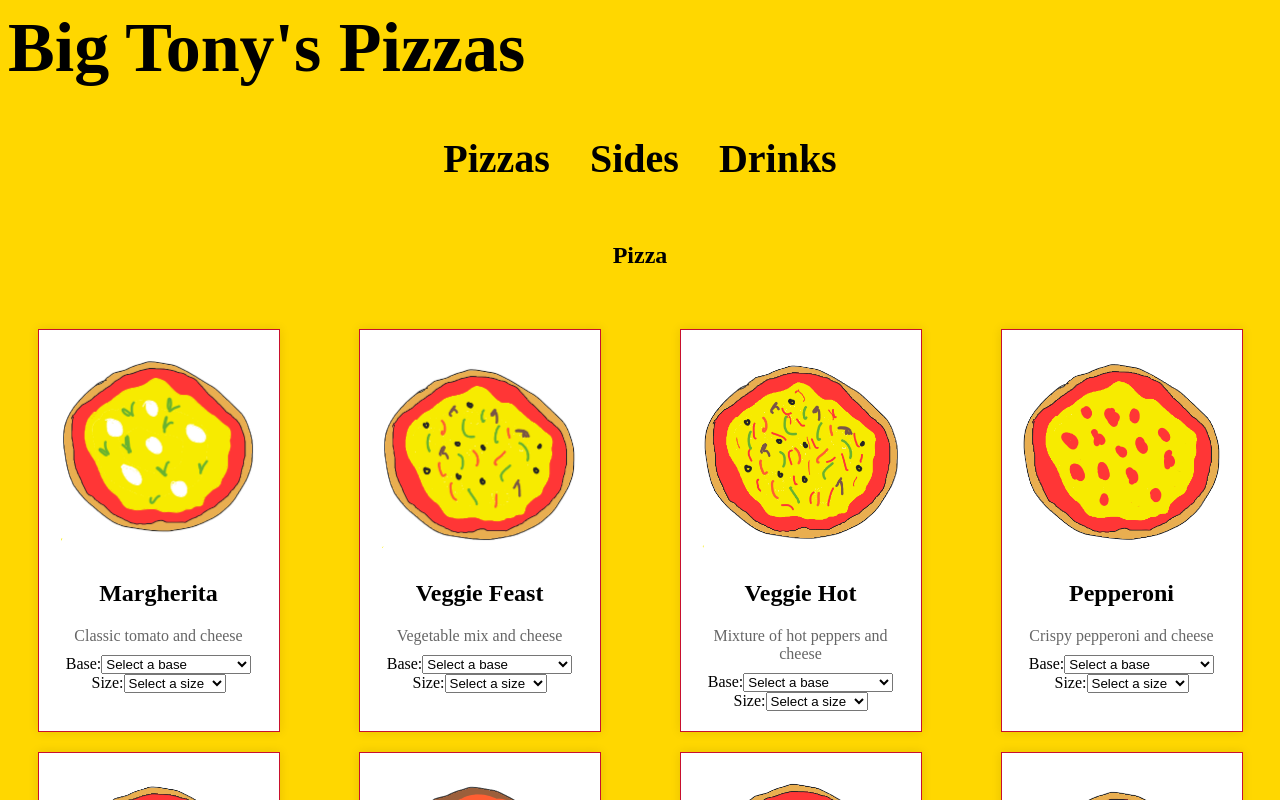
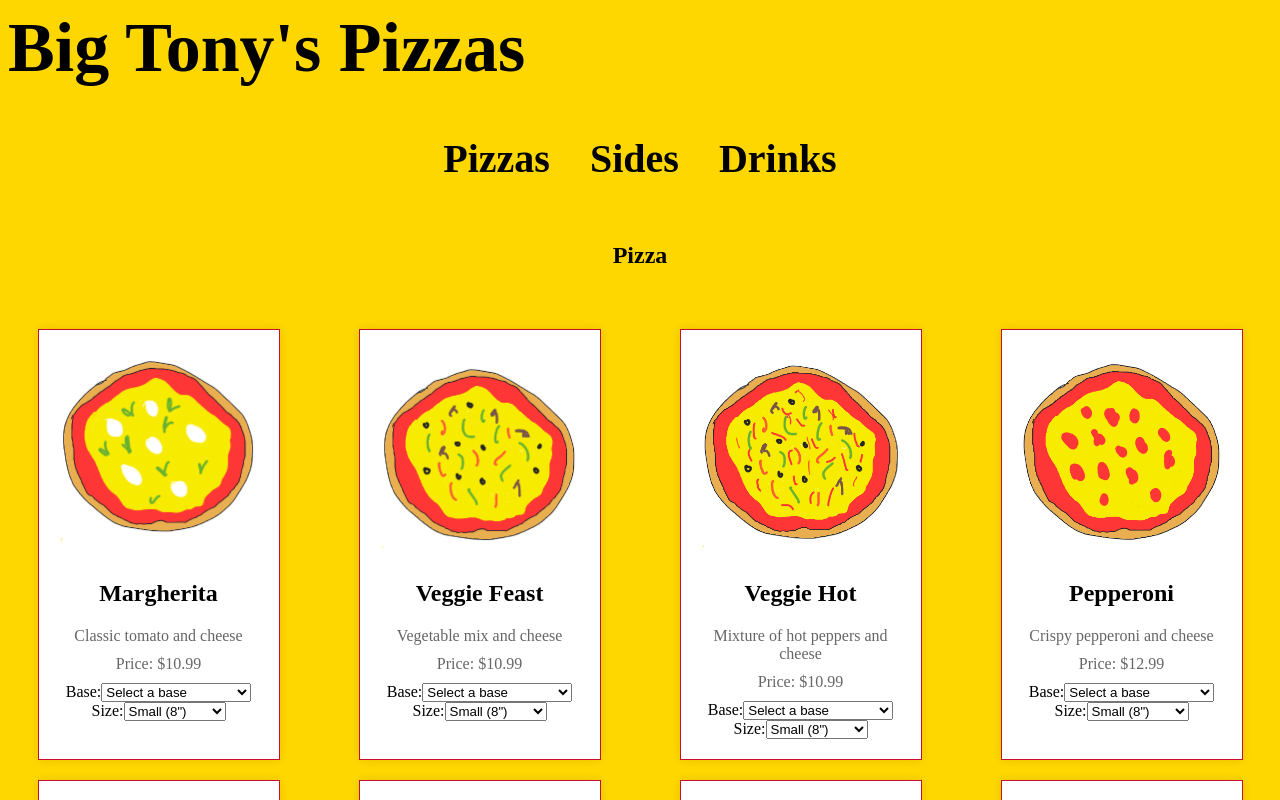
Before and after one commit to bharryc/novus-pizza-app, a React (Create React App) app: page / in a window 1280 px wide. Shown: the top 800 px of the page. Built offline with nearby package versions, Linux system fonts and the light colour scheme.

Commit message:
show price of item on website

```diff
--- a/src/components/Drinks.js
+++ b/src/components/Drinks.js
@@ -9,6 +9,7 @@ function Drinks({ drink }) {
         <div>
           <h2>{drink.name}</h2>
           <p>{drink.description}</p>
+          <p>Price: ${drink.price.toFixed(2)}</p>
         </div>
       </div>
     </div>
--- a/src/components/Pizza.js
+++ b/src/components/Pizza.js
@@ -3,23 +3,40 @@ import "./PizzaGrid.css";
 import PizzaInfo from "../PizzaInfo";
 
 function Pizza({ pizza, className }) {
-    const [selectedBase, setSelectedBase] = useState('');
-    const [selectedSize, setSelectedSize] = useState('');
+  const [selectedBase, setSelectedBase] = useState("");
+  const [selectedSize, setSelectedSize] = useState("small");
+  const [selectedPrice, setSelectedPrice] = useState(pizza.price.small);
 
-    const [selectedHalf1, setSelectedHalf1] = useState('');
-    const [selectedHalf2, setSelectedHalf2] = useState('');
+  const [selectedHalf1, setSelectedHalf1] = useState("");
+  const [selectedHalf2, setSelectedHalf2] = useState("");
 
   const isHalfnHalf = pizza.id === 16;
   const availablePizzas = PizzaInfo.filter((halfPizza) => halfPizza.id !== 16);
 
+  const updatePrice = (size) => {
+    if (size === "small") {
+      setSelectedPrice(pizza.price.small);
+    } else if (size === "medium") {
+      setSelectedPrice(pizza.price.medium);
+    } else if (size === "large") {
+      setSelectedPrice(pizza.price.large);
+    }
+  };
+
+  const handleSizeChange = (e) => {
+    const newSize = e.target.value;
+    setSelectedSize(newSize);
+    updatePrice(newSize);
+  };
+
   return (
-
     <div className={`pizza ${className}`}>
       <div className="pizza-info">
         <img src={pizza.image} alt={pizza.name} />
         <div>
           <h2>{pizza.name}</h2>
           <p>{pizza.description}</p>
+          <p>Price: ${selectedPrice.toFixed(2)}</p>
         </div>
       </div>
 
@@ -81,19 +98,14 @@ function Pizza({ pizza, className }) {
           <select
             id={`size-${pizza.id}`}
             value={selectedSize}
-                        onChange={(e) => setSelectedSize(e.target.value)}
+            onChange={handleSizeChange}
           >
-                        <option value="">Select a size</option>
-                        {pizza.sizes.map((size) => (
-                            <option key={size} value={size}>
-                                {size}
-                            </option>
-                        ))}
+            <option value="small">Small (8")</option>
+            <option value="medium">Medium (12")</option>
+            <option value="large">Large (16")</option>
           </select>
         </div>
-
       </div>
-
     </div>
   );
 }
--- a/src/components/Sides.js
+++ b/src/components/Sides.js
@@ -9,6 +9,7 @@ function Sides({ side }) {
                 <div>
                     <h2>{side.name}</h2>
                     <p>{side.description}</p>
+                    <p>Price: ${side.price.toFixed(2)}</p>
                 </div>
             </div>
         </div>
```
Lines whose indentation alone changed are shown as unchanged.
